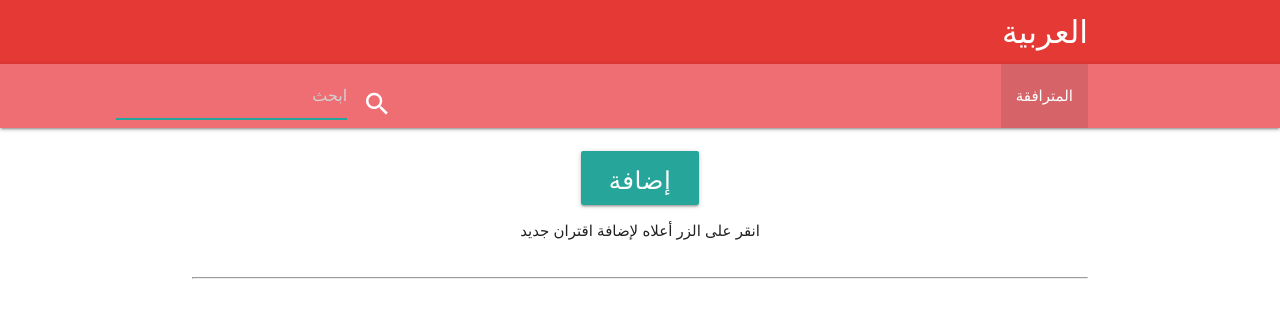
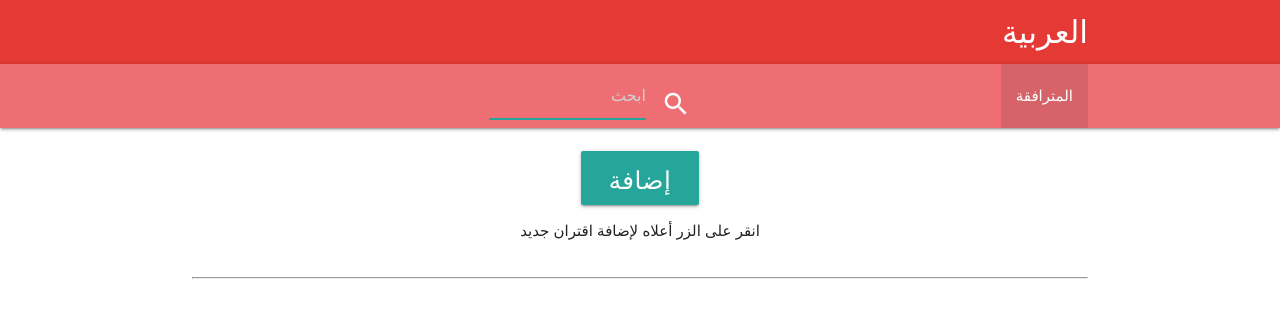
Before and after one commit to smateenml/arabic, a Django app: page /level1/conjugation/ in a window 1280 px wide. Shown: the top 309 px of the page. Run offline with Django 3.2, Linux system fonts and the light colour scheme; data that the repository does not hold is empty.

Commit message:
fixed search box

```diff
--- a/templates/level1/navbar.html
+++ b/templates/level1/navbar.html
@@ -6,7 +6,7 @@
         <div class="row">
           <form name="search_form" method="POST" action=".">
             {% csrf_token %}
-            <div class="input-field white-text col s4 pull-s8">
+            <div class="input-field white-text col s3 pull-s4">
               <i class="white-text material-icons prefix">search</i>
               <input type="text" placeholder="ابحث" name="search" class="white-text" autofocus>
             </div>
```
